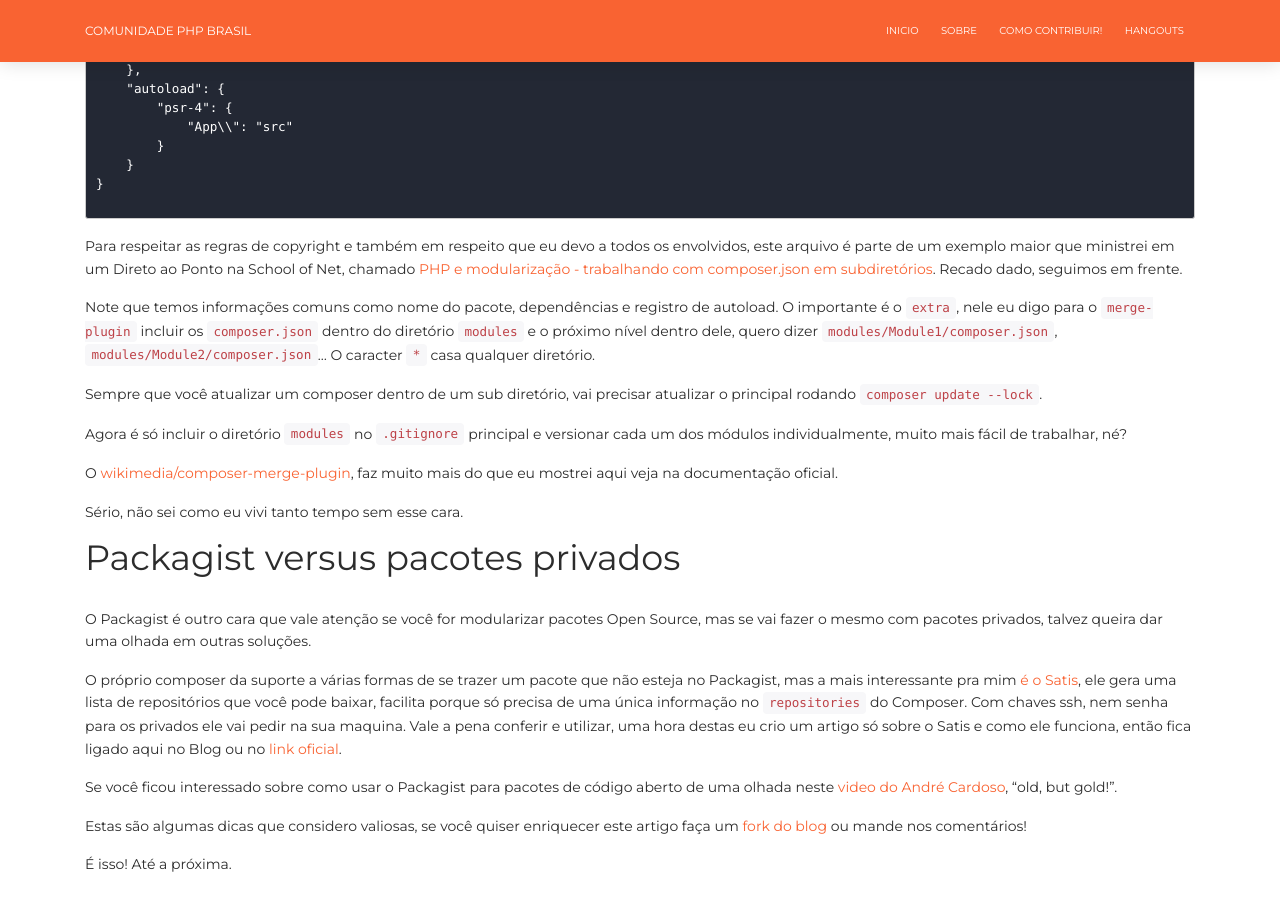
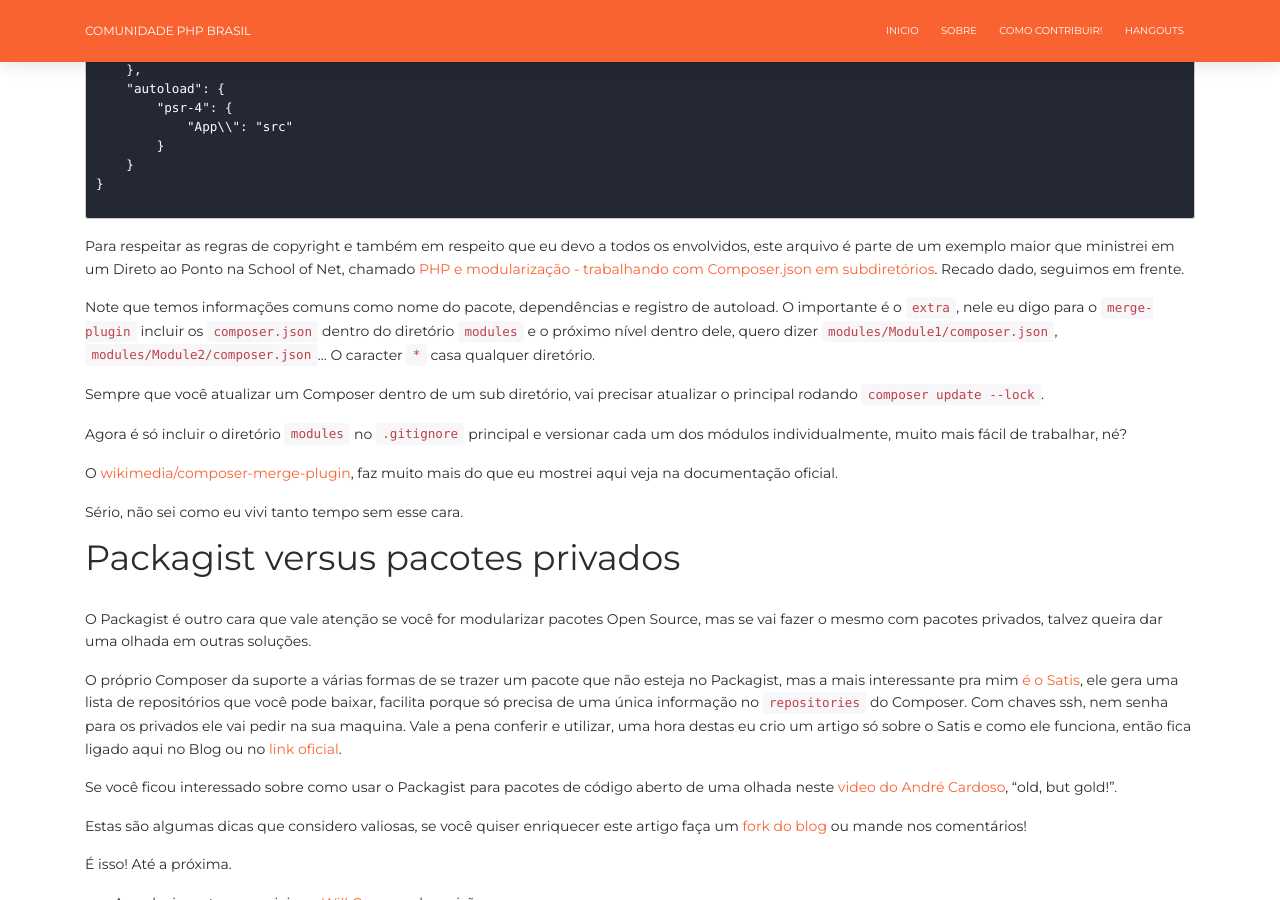
Before and after one commit to brasil-php/blog, a Jekyll site: the page built from _posts/2018-10-18-modularidade-aplicacoes-modulares-com-php.markdown, in a window 1280 px wide and 900 px high, scrolled down 2236 px. Built offline with Jekyll 4.4.1, drawn with Linux system fonts in a browser that asks for light colours; nearby versions of some CDN libraries; comment, search, counter and statistics services are not loaded; some of the changed text lies outside the part shown.

Commit message:
aplicando revisão do Will

````diff
--- a/_posts/2018-10-18-modularidade-aplicacoes-modulares-com-php.markdown
+++ b/_posts/2018-10-18-modularidade-aplicacoes-modulares-com-php.markdown
@@ -86,11 +86,11 @@
 
 ```
 
-Para respeitar as regras de copyright e também em respeito que eu devo a todos os envolvidos, este arquivo é parte de um exemplo maior que ministrei em um Direto ao Ponto na School of Net, chamado [PHP e modularização - trabalhando com composer.json em subdiretórios](https://www.schoolofnet.com/canal-direto-ao-ponto/php-e-modularizacao-trabalhando-com-composerjson-e/). Recado dado, seguimos em frente.
+Para respeitar as regras de copyright e também em respeito que eu devo a todos os envolvidos, este arquivo é parte de um exemplo maior que ministrei em um Direto ao Ponto na School of Net, chamado [PHP e modularização - trabalhando com Composer.json em subdiretórios](https://www.schoolofnet.com/canal-direto-ao-ponto/php-e-modularizacao-trabalhando-com-composerjson-e/). Recado dado, seguimos em frente.
 
 Note que temos informações comuns como nome do pacote, dependências e registro de autoload. O importante é o `extra`, nele eu digo para o `merge-plugin` incluir os `composer.json` dentro do diretório `modules` e o próximo nível dentro dele, quero dizer `modules/Module1/composer.json`, `modules/Module2/composer.json`... O caracter `*` casa qualquer diretório.
 
-Sempre que você atualizar um composer dentro de um sub diretório, vai precisar atualizar o principal rodando `composer update --lock`.
+Sempre que você atualizar um Composer dentro de um sub diretório, vai precisar atualizar o principal rodando `composer update --lock`.
 
 Agora é só incluir o diretório `modules` no `.gitignore` principal e versionar cada um dos módulos individualmente, muito mais fácil de trabalhar, né?
 
@@ -102,10 +102,12 @@
 
 O Packagist é outro cara que vale atenção se você for modularizar pacotes Open Source, mas se vai fazer o mesmo com pacotes privados, talvez queira dar uma olhada em outras soluções.
 
-O próprio composer da suporte a várias formas de se trazer um pacote que não esteja no Packagist, mas a mais interessante pra mim [é o Satis](https://getcomposer.org/doc/articles/handling-private-packages-with-satis.md), ele gera uma lista de repositórios que você pode baixar, facilita porque só precisa de uma única informação no `repositories` do Composer. Com chaves ssh, nem senha para os privados ele vai pedir na sua maquina. Vale a pena conferir e utilizar, uma hora destas eu crio um artigo só sobre o Satis e como ele funciona, então fica ligado aqui no Blog ou no [link oficial](https://getcomposer.org/doc/articles/handling-private-packages-with-satis.md).
+O próprio Composer da suporte a várias formas de se trazer um pacote que não esteja no Packagist, mas a mais interessante pra mim [é o Satis](https://getcomposer.org/doc/articles/handling-private-packages-with-satis.md), ele gera uma lista de repositórios que você pode baixar, facilita porque só precisa de uma única informação no `repositories` do Composer. Com chaves ssh, nem senha para os privados ele vai pedir na sua maquina. Vale a pena conferir e utilizar, uma hora destas eu crio um artigo só sobre o Satis e como ele funciona, então fica ligado aqui no Blog ou no [link oficial](https://getcomposer.org/doc/articles/handling-private-packages-with-satis.md).
 
 Se você ficou interessado sobre como usar o Packagist para pacotes de código aberto de uma olhada neste [video do André Cardoso](https://www.youtube.com/watch?v=VNn3JUPsHLo), "old, but gold!".
 
 Estas são algumas dicas que considero valiosas, se você quiser enriquecer este artigo faça um [fork do blog](https://brasil-php.github.io/blog/como-contribuir/) ou mande nos comentários!
 
 É isso! Até a próxima.
+
+p.s.: Agradecimentos especiais ao [Will Correa](https://github.com/wilcorrea) pela revisão.
````
